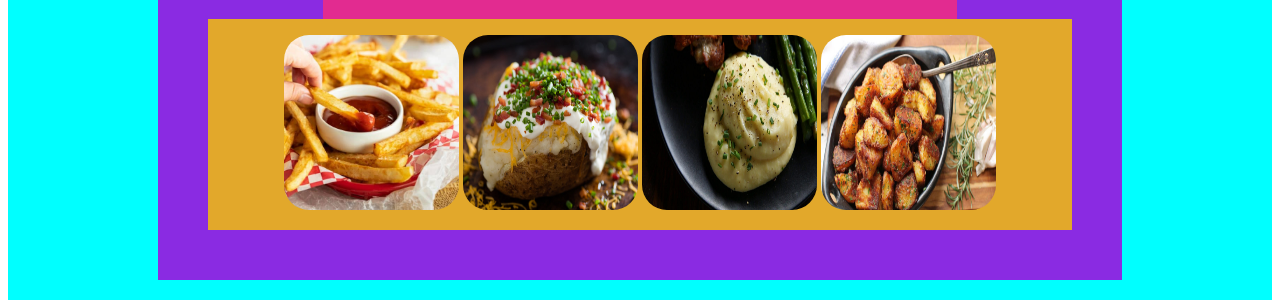
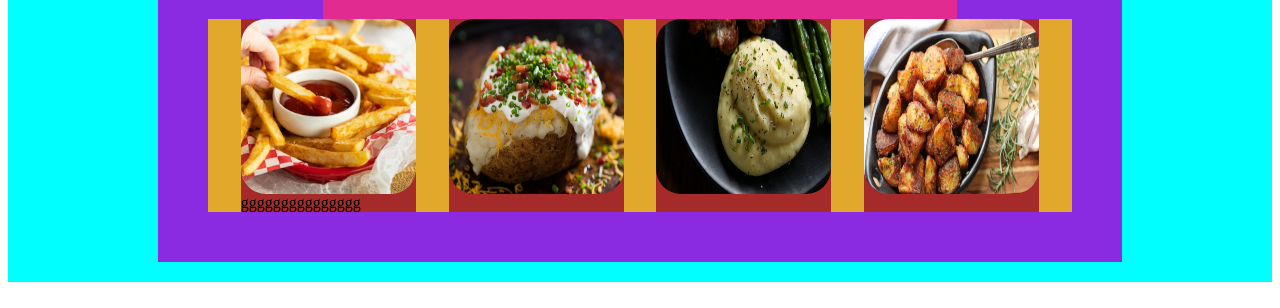
Before and after one commit to Talha-Bahabri/landing-page, a plain HTML site: page index.html in a window 1280 px wide. Shown: the part 503-811 px from the top of the page. Drawn offline with Linux system fonts and the light colour scheme.

Commit message:
it worked , now all the pics in part 2 are spaced evenly and i'll have to add some comments under them

```diff
--- a/index.html
+++ b/index.html
@@ -134,6 +134,8 @@
         }
 
         .box2-in-conatiner2-items{
+            display: flex;
+            flex-direction: column;
             background-color: brown;
 
         }
@@ -184,12 +186,32 @@
             </div>
 
             <div class="box2-in-conatiner2">
-                <p>
+
+                <div class="box2-in-conatiner2-items">
                     <img src="images/french-fries.jpg" class="images-in-container2">
+                    ggggggggggggggg
+                </div>
+
+                <div class="box2-in-conatiner2-items">
+
+                    <img src="images/baked-potates.jpg" class="images-in-container2">
+                </div>
+                <div class="box2-in-conatiner2-items">
+
+                    <img src="images/mashed-potato.jpg" class="images-in-container2">
+                </div>
+                <div class="box2-in-conatiner2-items">
+
+                    <img src="images/roasted-potatoes.jpg" class="images-in-container2">
+                </div>
+
+
+                <!-- <p>
+            <img src="images/french-fries.jpg" class="images-in-container2">
             <img src="images/baked-potates.jpg" class="images-in-container2">
             <img src="images/mashed-potato.jpg" class="images-in-container2">
             <img src="images/roasted-potatoes.jpg" class="images-in-container2">
-                </p>
+                </p> -->
             </div>
 
         </div>
```
